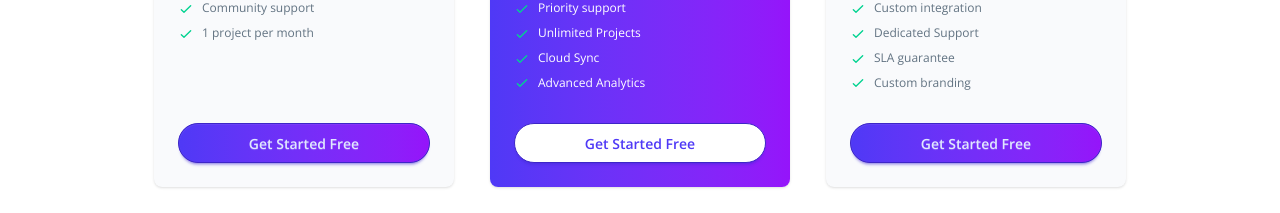
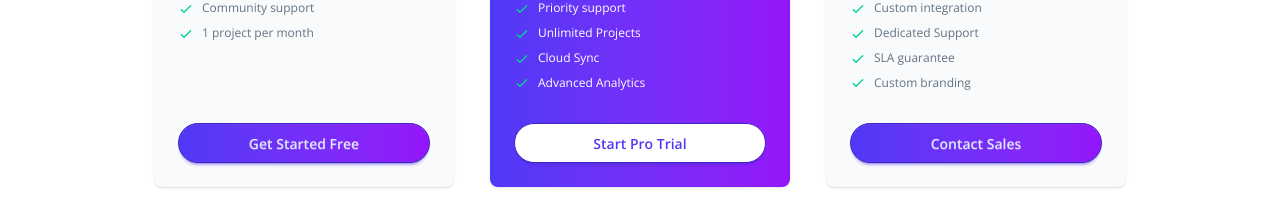
Before and after one commit to Farhan1471/digitools-platform, a React (Vite) app: page / in a window 1280 px wide. Shown: the part 2700-2913 px from the top of the page. Built offline with nearby package versions, Linux system fonts and the light colour scheme.

Commit message:
Displayed total product count in navbar

```diff
--- a/src/App.jsx
+++ b/src/App.jsx
@@ -24,7 +24,7 @@ const App = () => {
   console.log(cart)
   return (
     <>
-      <Navbar/>
+      <Navbar cart={cart}/>
       <Banner/>
       <Stats/>
       <ToolsHeading/>
--- a/src/components/Navbar/Navbar.jsx
+++ b/src/components/Navbar/Navbar.jsx
@@ -1,7 +1,10 @@
 import { FontAwesomeIcon } from '@fortawesome/react-fontawesome'
 import { faCartShopping } from '@fortawesome/free-solid-svg-icons'
+import Cart from '../Cart/Cart'
 
-const Navbar = () => {
+
+
+const Navbar = ({cart}) => {
     return(
         <div className="navbar w-[80%] mx-auto">
             <div className="navbar-start">
@@ -27,7 +30,7 @@ const Navbar = () => {
                 </ul>
             </div>
             <div className="navbar-end gap-5">
-                <a className="cursor-pointer"><FontAwesomeIcon icon={faCartShopping} /></a>
+                <a className="cursor-pointer"><FontAwesomeIcon icon={faCartShopping} />{cart.length>0 && cart.length}</a>
 
                 <a className="btn border-transparent bg-transparent text-black hover:bg-transparent hover:text-purple-600">Login</a>
                 <a className="btn rounded-full text-white bg-gradient-to-r from-[#4f39f6] to-[#9514fa]">Get Started</a>
--- a/src/components/Pricing/Pricing.jsx
+++ b/src/components/Pricing/Pricing.jsx
@@ -78,7 +78,7 @@ const Pricing = () => {
                         </li>
                     </ul>
                     <div className="mt-6">
-                        <button className="btn btn-primary rounded-full w-full bg-white text-[#4f39f6]">Get Started Free</button>
+                        <button className="btn btn-primary rounded-full w-full bg-white text-[#4f39f6]">Start Pro Trial</button>
                     </div>
                 </div>
             </div>
@@ -117,7 +117,7 @@ const Pricing = () => {
                         </li>
                     </ul>
                     <div className="mt-6">
-                        <button className="btn btn-primary rounded-full w-full bg-gradient-to-r from-[#4f39f6] to-[#9514fa]">Get Started Free</button>
+                        <button className="btn btn-primary rounded-full w-full bg-gradient-to-r from-[#4f39f6] to-[#9514fa]">Contact Sales</button>
                     </div>
                 </div>
             </div>
```
